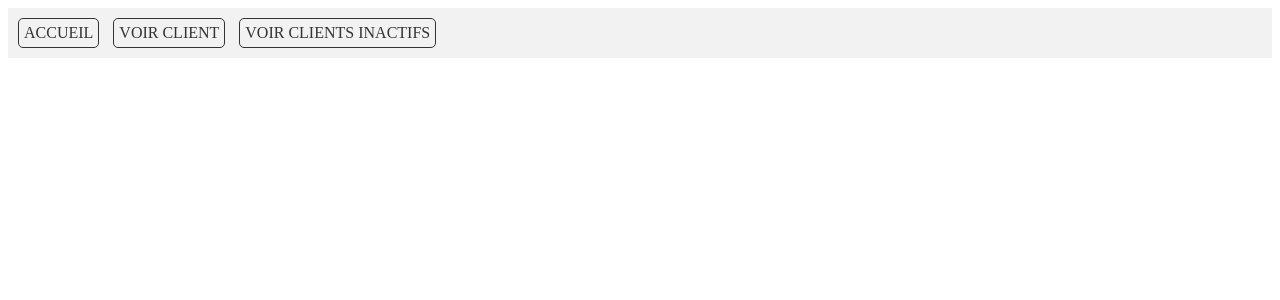
After one commit to juliensailly/SAE2.456_VikingTransport, a PHP site: page /admin.php in a window 1280 px wide. The commit adds this page. Shown: the top 300 px of the page. Run offline with PHP 8.4, Linux system fonts and the light colour scheme.

Commit message:
fin de soirée

```diff
--- /dev/null
+++ b/admin.php
@@ -0,0 +1,21 @@
+<!DOCTYPE html>
+<html lang="fr">
+<head>
+    <meta charset="UTF-8">
+    <meta http-equiv="X-UA-Compatible" content="IE=edge">
+    <meta name="viewport" content="width=device-width, initial-scale=1.0">
+    <link rel="stylesheet" href="CSS/style.css">
+    <title>Page d'accueil</title>
+
+</head>
+
+<body>
+<nav>
+    <ul>
+      <li><a href="index.php">ACCUEIL</a></li>
+      <li><a href="PHP/voir_comptes/voir_comptes.php">VOIR CLIENT</a></li>
+      <li><a href="PHP/client_inactif/client_inactif.php">VOIR CLIENTS INACTIFS</a></li>
+    </ul>
+  </nav>
+</body>
+</html>
--- a/index.php
+++ b/index.php
@@ -17,10 +17,8 @@
       <li><a href="PHP/horairesLignes/horaires_ligne.php">HORAIRES</a></li>
       <li><a href="PHP/compte/modifier_profil/showProfil.php">MODIFIER PROFIL</a></li>
       <li><a href="PHP/statistiques/statistiques.php">STATISTIQUES</a></li>
-      <li><a href="PHP/reservation_NInscrit_ligne_unique/index.php">RESERVER</a></li>
-      <li><a href="PHP/choix_manuel/trajet.php">CHOISIR MANUELLEMENT</a></li>
-      <li><a href="PHP/voir_reservation/voir_reservation.php">ADMIN VOIR RESERVATIONS</a></li>
-      <li><a href="PHP/client_inactif/client_inactif.php">ADMIN VOIR CLIENTS INACTIFS</a></li>
+      <li><a href="PHP/choix_manuel/trajet.php">RESERVER</a></li>
+      <li><a href="admin.php">MENU ADMINISTRATEUR</a></li>
     </ul>
   </nav>
 </body>
```
